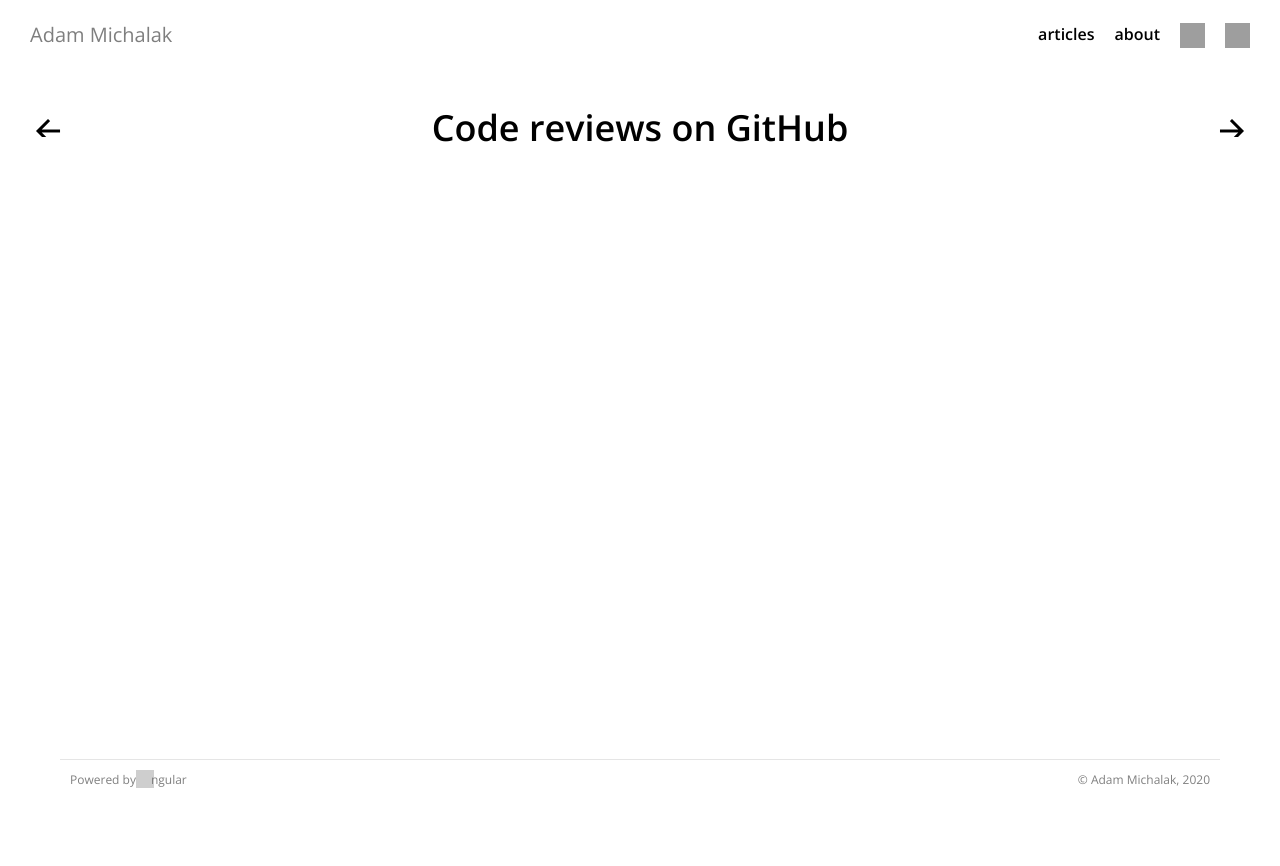
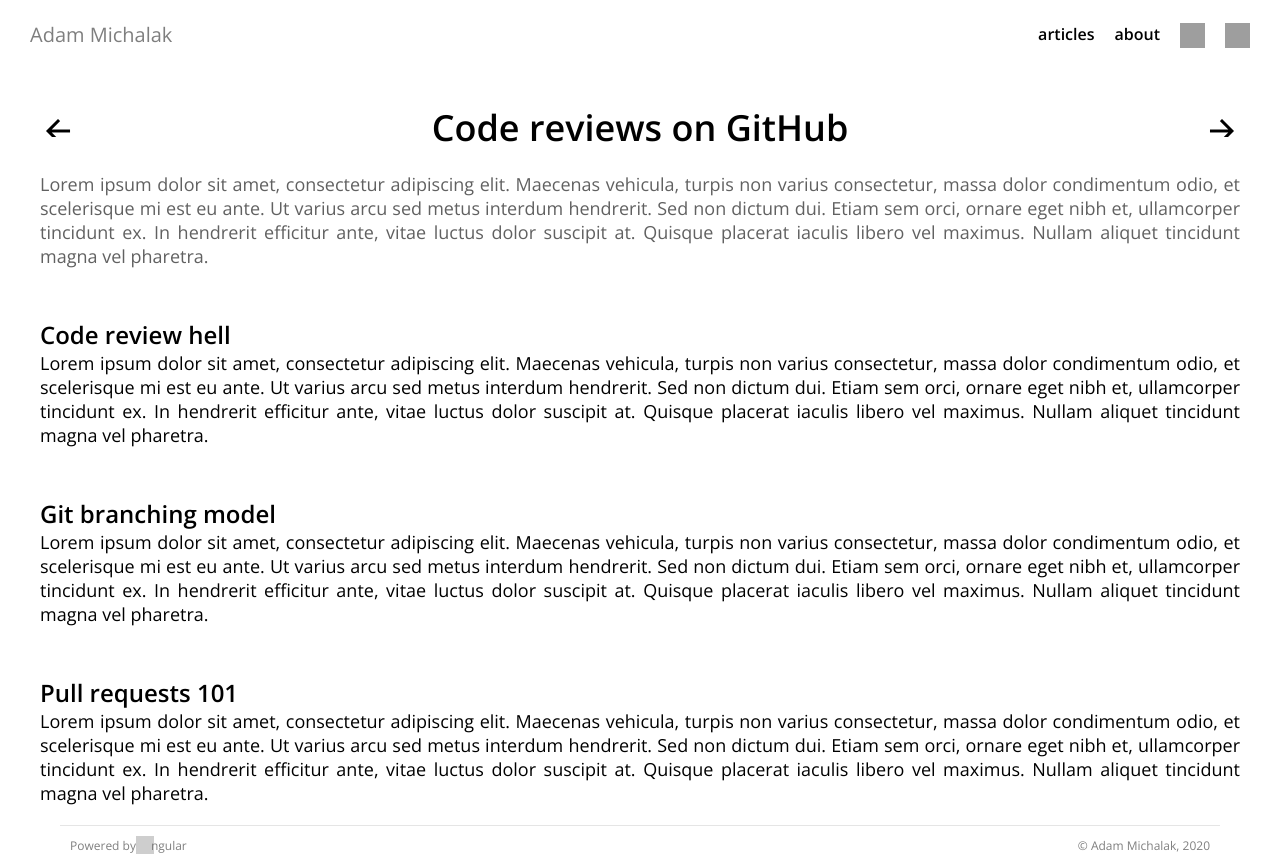
Before and after one commit to michalakadam/adam-michalak.site, an Angular app: page /articles/github-code-reviews in a window 1280 px wide. Before the commit the page ends 800 px from the top, so only its background shows below. Built offline with nearby package versions, Linux system fonts and the light colour scheme; grey boxes are pictures that could not be loaded.

Commit message:
add article content style

```diff
--- a/src/app/articles/article-contents/contents.json
+++ b/src/app/articles/article-contents/contents.json
@@ -20,7 +20,7 @@
         },
         {
             "imageUrl": "https://i.imgur.com/xBAJtKV.jpg",
-            "title": "Code reviews on GitHub 101",
+            "title": "Code reviews on GitHub",
             "subTitle": "Submit code to GitHub in a reviewer-friendly way.",
             "routerLink": "/articles/github-code-reviews"
         }
--- a/src/app/articles/articles-list/article-card/article-card.component.html
+++ b/src/app/articles/articles-list/article-card/article-card.component.html
@@ -1,5 +1,7 @@
 <mat-card class="card-container" (click)="openArticle()">
-    <img mat-card-image src="{{article.imageUrl}}">
+    <div class="card-image">
+        <img mat-card-image src="{{article.imageUrl}}">
+    </div>
     <mat-card-title>{{article.title}}</mat-card-title>
     <mat-card-subtitle class="subTitle">{{article.subTitle}}</mat-card-subtitle>
 </mat-card>
--- a/src/app/articles/articles-list/article-card/article-card.component.scss
+++ b/src/app/articles/articles-list/article-card/article-card.component.scss
@@ -1,5 +1,12 @@
 .card-container {
     text-align: left;
+}
+
+.card-image {
+    margin-bottom: 15px;
+    max-height: 180px;
+    opacity: 75%;
+    overflow: hidden;
 }
 
 .subTitle {
--- a/src/app/articles/contents.json
+++ b/src/app/articles/contents.json
@@ -1,7 +1,7 @@
 {
     "contents": [
         {
-            "imageUrl": "https://i.imgur.com/xBAJtKV.jpg",
+            "imageUrl": "https://i.imgur.com/40SiyIE.jpg",
             "title": "Code reviews on GitHub",
             "subTitle": "Submit code to GitHub in reviewer-friendly way.",
             "routerLink": "/articles/github-code-reviews"
--- a/src/app/articles/generic-article/generic-article.component.html
+++ b/src/app/articles/generic-article/generic-article.component.html
@@ -8,4 +8,27 @@
             <mat-icon class="icon" aria-hidden="false" aria-label="Go to next article">arrow_forward</mat-icon>
         </div>
     </div>
+    <div class="article-content">
+        <div class="introduction section-content">
+            Lorem ipsum dolor sit amet, consectetur adipiscing elit. Maecenas vehicula, turpis non varius consectetur, massa dolor condimentum odio, et scelerisque mi est eu ante. Ut varius arcu sed metus interdum hendrerit. Sed non dictum dui. Etiam sem orci, ornare eget nibh et, ullamcorper tincidunt ex. In hendrerit efficitur ante, vitae luctus dolor suscipit at. Quisque placerat iaculis libero vel maximus. Nullam aliquet tincidunt magna vel pharetra.
+        </div>
+        <div class="section-title">
+            Code review hell
+        </div>
+        <div class="section-content">
+            Lorem ipsum dolor sit amet, consectetur adipiscing elit. Maecenas vehicula, turpis non varius consectetur, massa dolor condimentum odio, et scelerisque mi est eu ante. Ut varius arcu sed metus interdum hendrerit. Sed non dictum dui. Etiam sem orci, ornare eget nibh et, ullamcorper tincidunt ex. In hendrerit efficitur ante, vitae luctus dolor suscipit at. Quisque placerat iaculis libero vel maximus. Nullam aliquet tincidunt magna vel pharetra.
+        </div>
+        <div class="section-title">
+            Git branching model
+        </div>
+        <div class="section-content">
+            Lorem ipsum dolor sit amet, consectetur adipiscing elit. Maecenas vehicula, turpis non varius consectetur, massa dolor condimentum odio, et scelerisque mi est eu ante. Ut varius arcu sed metus interdum hendrerit. Sed non dictum dui. Etiam sem orci, ornare eget nibh et, ullamcorper tincidunt ex. In hendrerit efficitur ante, vitae luctus dolor suscipit at. Quisque placerat iaculis libero vel maximus. Nullam aliquet tincidunt magna vel pharetra.
+        </div>
+        <div class="section-title">
+            Pull requests 101
+        </div>
+        <div class="section-content">
+            Lorem ipsum dolor sit amet, consectetur adipiscing elit. Maecenas vehicula, turpis non varius consectetur, massa dolor condimentum odio, et scelerisque mi est eu ante. Ut varius arcu sed metus interdum hendrerit. Sed non dictum dui. Etiam sem orci, ornare eget nibh et, ullamcorper tincidunt ex. In hendrerit efficitur ante, vitae luctus dolor suscipit at. Quisque placerat iaculis libero vel maximus. Nullam aliquet tincidunt magna vel pharetra.
+        </div>
+    </div>
 </div>
--- a/src/app/articles/generic-article/generic-article.component.scss
+++ b/src/app/articles/generic-article/generic-article.component.scss
@@ -1,9 +1,10 @@
 @import "~src/variables.scss";
 
 .article-container {
-    margin-top: 50px;
+    margin: 50px auto 0;
+    max-width: 1200px;
     @media screen and (max-width: $tablet) {
-        margin-top: 0;
+        margin: 0;
     }
 }
 
@@ -49,8 +50,33 @@
 .title {
     font-size: 36px;
     font-weight: 600;
-    margin: 0 15px;
+    margin: 0 15px 20px;
     @media screen and (max-width: $tablet) {
         font-size: 24px;
     }
 }
+
+.introduction {
+    color:#616161;
+}
+
+.article-content {
+    text-align: justify;
+}
+
+.section-title {
+    font-size: 24px;
+    font-weight: 600;
+    margin-top: 50px;
+    @media screen and (max-width: $tablet) {
+        font-size: 16px;
+        margin-top: 20px;
+    }
+}
+
+.section-content {
+    font-size: 18px;
+    @media screen and (max-width: $tablet) {
+        font-size: 14px;
+    }
+}
```
